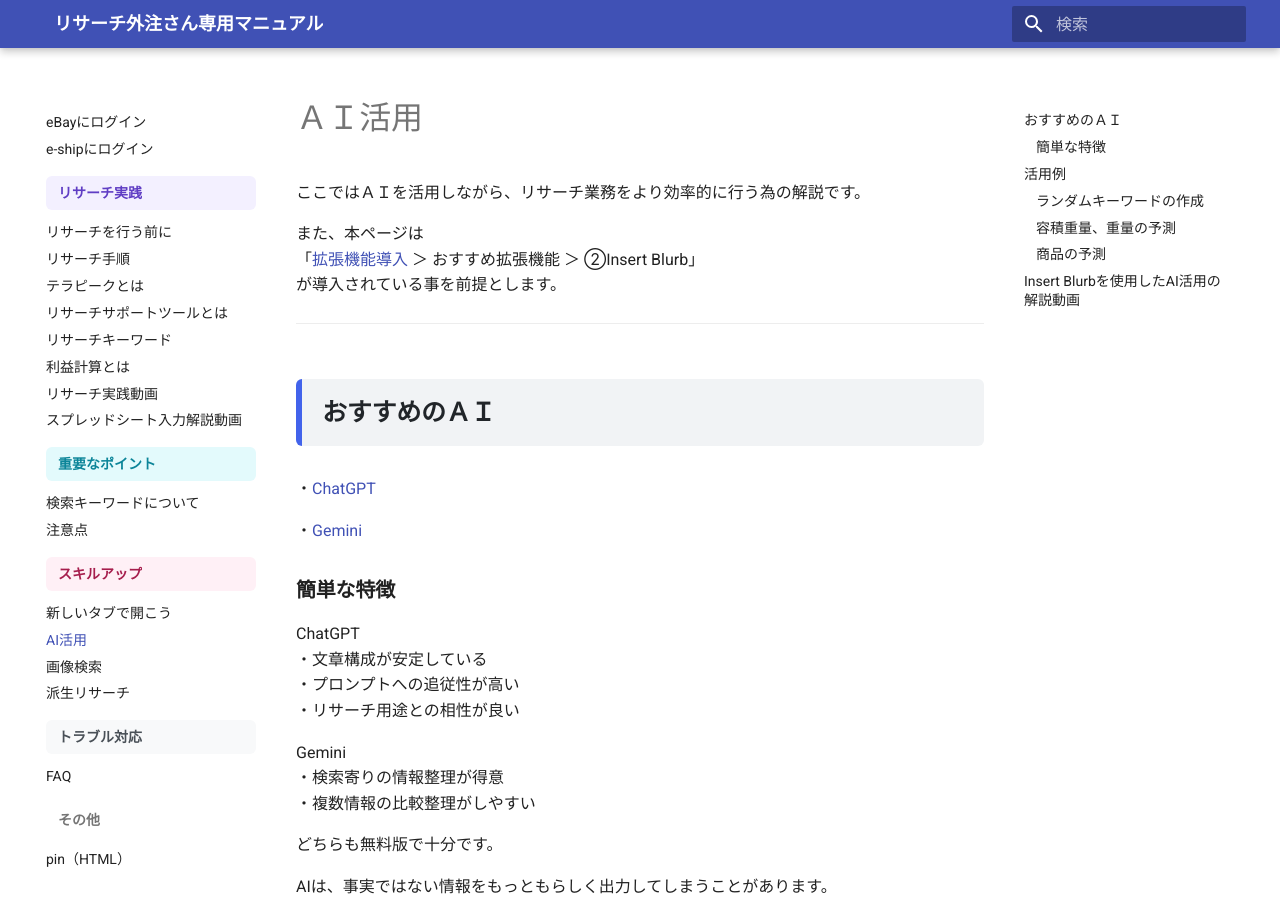
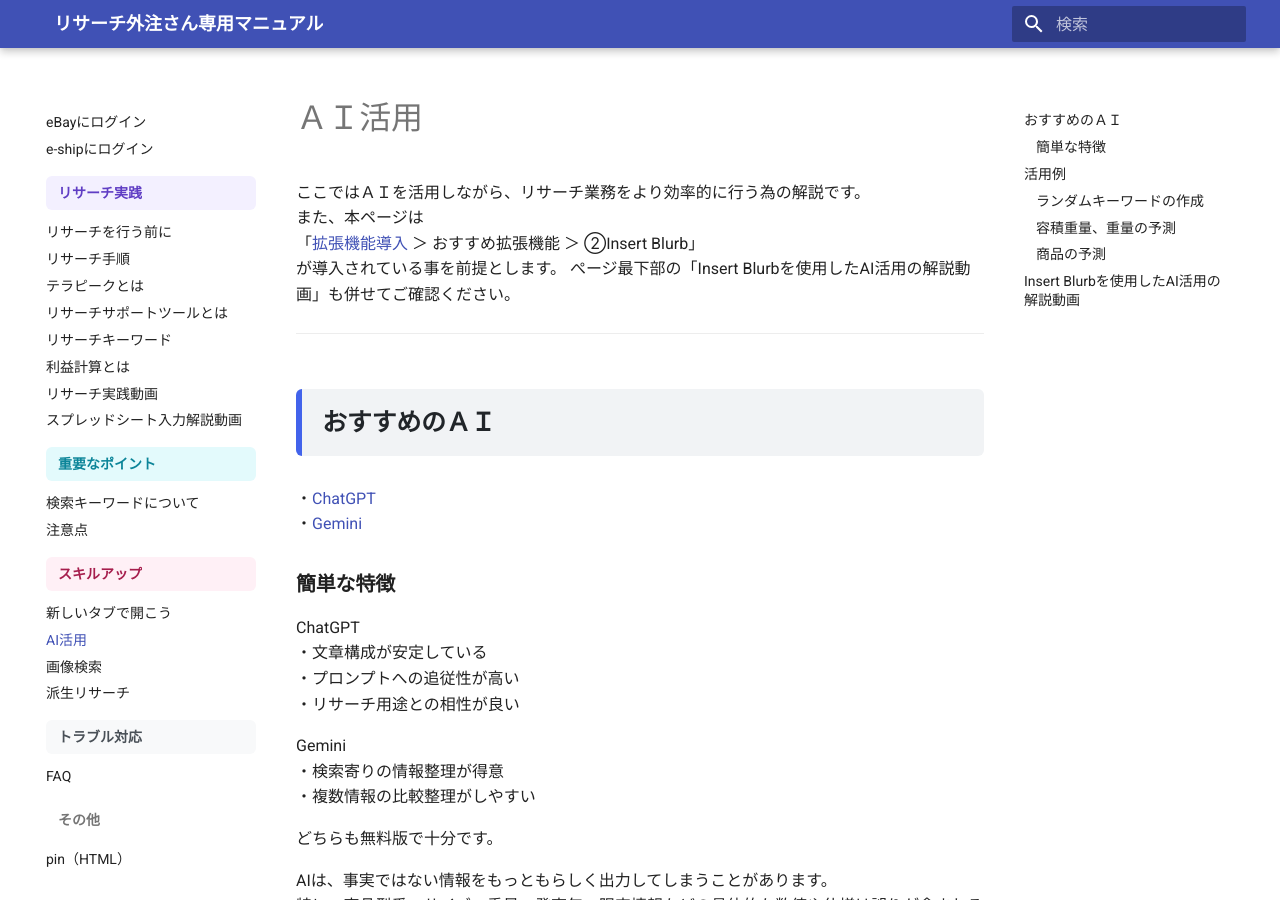
Before and after one commit to jun-hata/outsourcing-manual, an MkDocs documentation site: the page built from docs/skill_ai.md, in a window 1280 px wide and 900 px high. Built offline with MkDocs 1.6.1 and Material for MkDocs 9.7.7, drawn with Linux system fonts in a browser that asks for light colours.

Commit message:
Update skill_ai.md

```diff
--- a/docs/skill_ai.md
+++ b/docs/skill_ai.md
@@ -1,17 +1,15 @@
 # ＡＩ活用
 
 ここではＡＩを活用しながら、リサーチ業務をより効率的に行う為の解説です。
-
 また、本ページは
 「[拡張機能導入](../env_extensions/) ＞ おすすめ拡張機能 ＞ ②Insert Blurb」
 が導入されている事を前提とします。
-
+ぺージ最下部の「Insert Blurbを使用したAI活用の解説動画」も併せてご確認ください。
 ---
 
 ##おすすめのＡＩ
 
 ・[ChatGPT](https://chatgpt.com/)
-
 ・[Gemini](https://gemini.google.com/)
 
 ### 簡単な特徴
```
